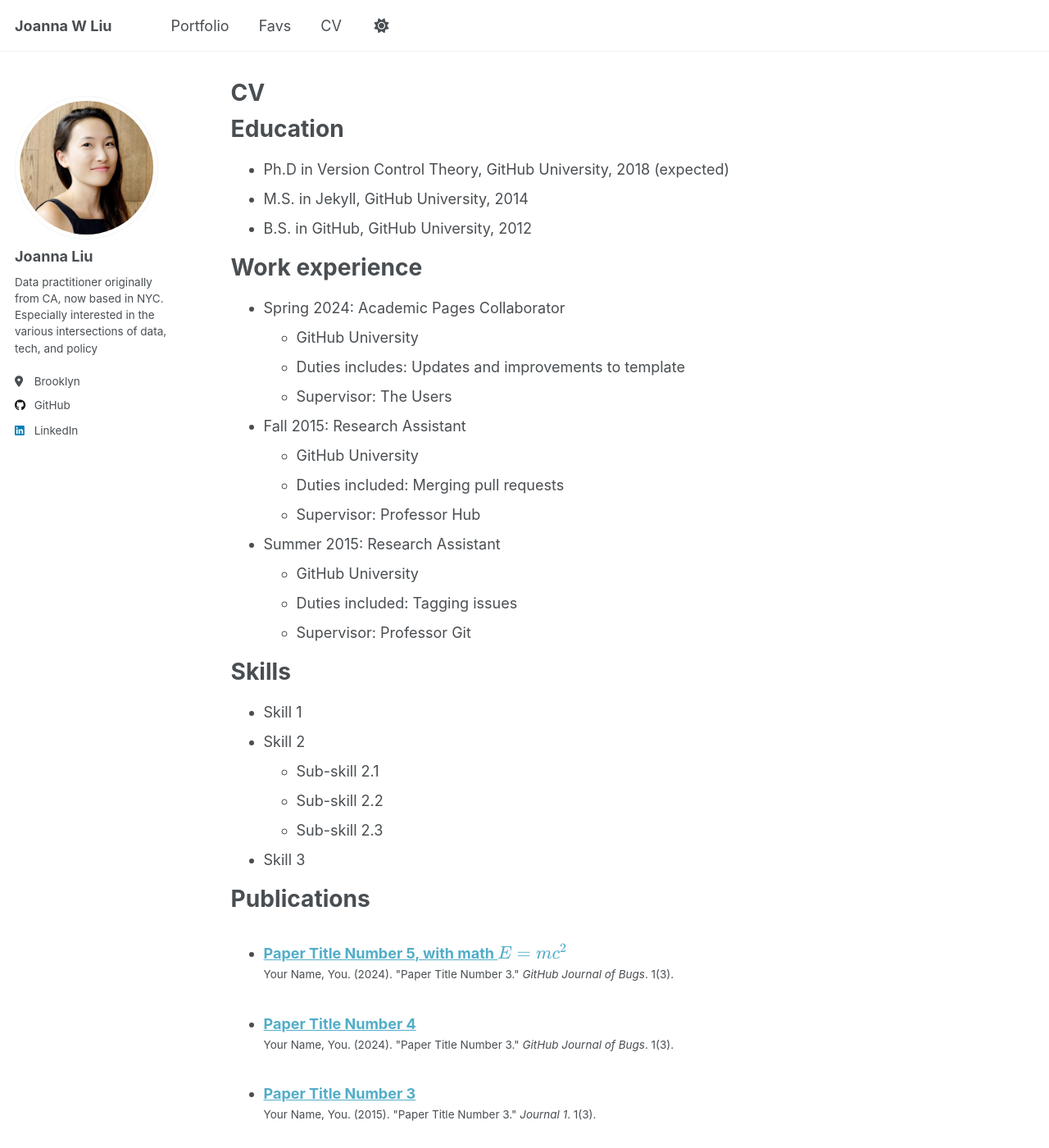
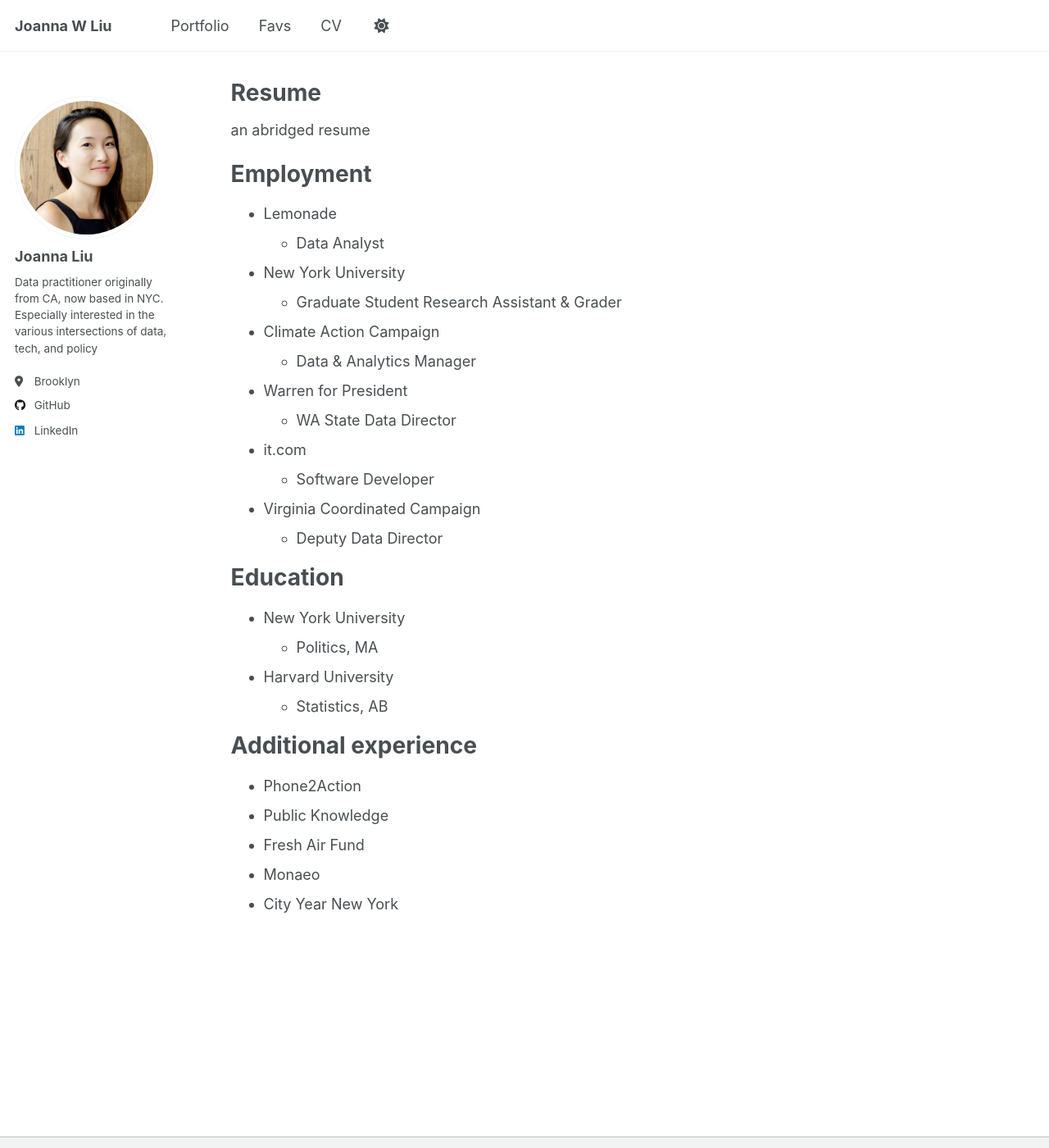
Before and after one commit to joannawliu/joannawliu.github.io, a Jekyll site: the page built from _pages/cv.md, in a window 1280 px wide and 1400 px high. Shown: the whole window at 82% size. Built offline with Jekyll 4.4.1, drawn with Linux system fonts in a browser that asks for light colours; a script that is not in the unit is left out; some of the changed text lies outside the part shown.

Commit message:
Update cv.md with basic info

```diff
--- a/_pages/cv.md
+++ b/_pages/cv.md
@@ -1,6 +1,6 @@
 ---
 layout: archive
-title: "CV"
+title: "Resume"
 permalink: /cv/
 author_profile: true
 redirect_from:
@@ -9,56 +9,37 @@ redirect_from:
 
 {% include base_path %}
 
-Education
-======
-* Ph.D in Version Control Theory, GitHub University, 2018 (expected)
-* M.S. in Jekyll, GitHub University, 2014
-* B.S. in GitHub, GitHub University, 2012
+an abridged resume
 
-Work experience
-======
-* Spring 2024: Academic Pages Collaborator
-  * GitHub University
-  * Duties includes: Updates and improvements to template
-  * Supervisor: The Users
 
-* Fall 2015: Research Assistant
-  * GitHub University
-  * Duties included: Merging pull requests
-  * Supervisor: Professor Hub
+# Employment
 
-* Summer 2015: Research Assistant
-  * GitHub University
-  * Duties included: Tagging issues
-  * Supervisor: Professor Git
+- Lemonade
+  - Data Analyst
+- New York University
+  - Graduate Student Research Assistant & Grader
+- Climate Action Campaign
+  - Data & Analytics Manager
+- Warren for President
+  - WA State Data Director
+- it.com
+  - Software Developer
+- Virginia Coordinated Campaign
+  - Deputy Data Director
 
-Skills
-======
-* Skill 1
-* Skill 2
-  * Sub-skill 2.1
-  * Sub-skill 2.2
-  * Sub-skill 2.3
-* Skill 3
 
-Publications
-======
-  <ul>{% for post in site.publications reversed %}
-    {% include archive-single-cv.html %}
-  {% endfor %}</ul>
+# Education
 
-Talks
-======
-  <ul>{% for post in site.talks reversed %}
-    {% include archive-single-talk-cv.html  %}
-  {% endfor %}</ul>
+- New York University
+  - Politics, MA
+- Harvard University
+  - Statistics, AB
 
-Teaching
-======
-  <ul>{% for post in site.teaching reversed %}
-    {% include archive-single-cv.html %}
-  {% endfor %}</ul>
 
-Service and leadership
-======
-* Currently signed in to 43 different slack teams
+# Additional experience
+
+- Phone2Action
+- Public Knowledge
+- Fresh Air Fund
+- Monaeo
+- City Year New York
```
